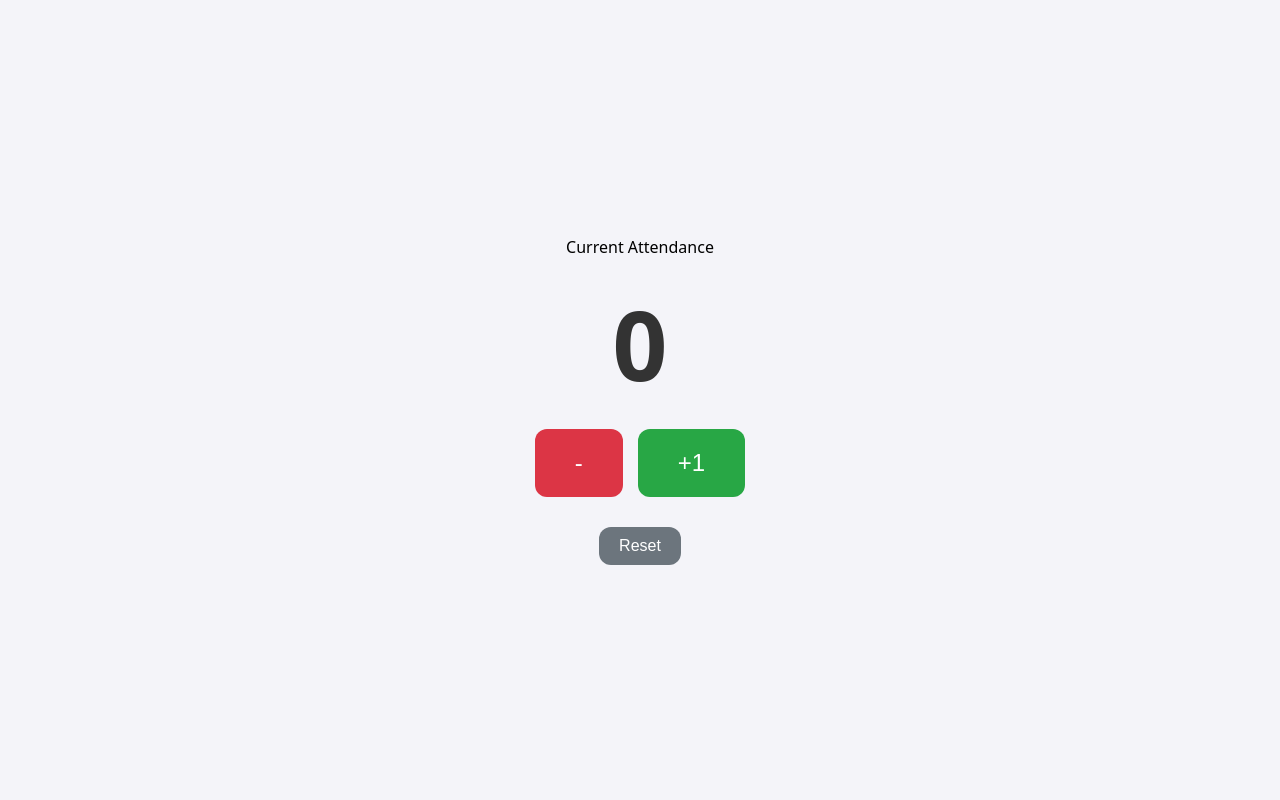
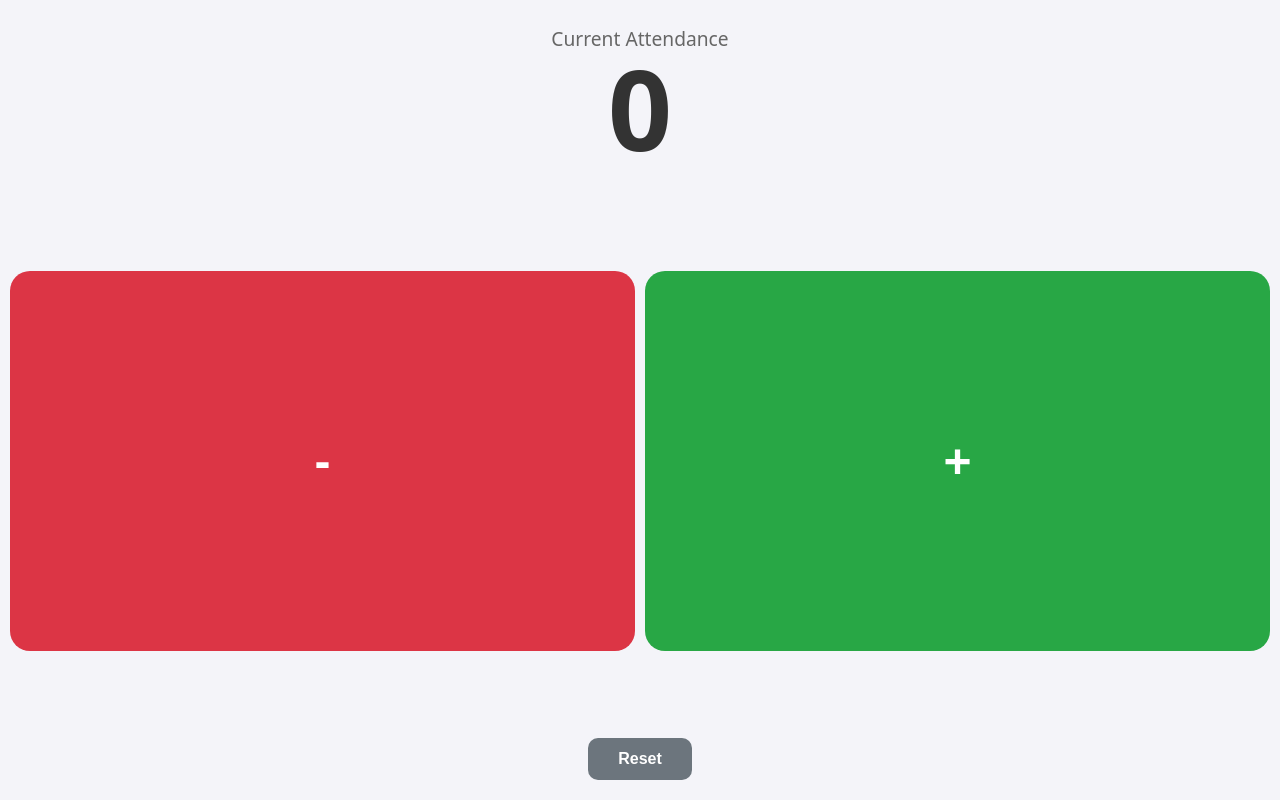
Before and after one commit to iamsabbi/event_clicker, a plain HTML site: page index.html in a window 1280 px wide. Drawn offline with Linux system fonts and the light colour scheme.

Commit message:
index.html

```diff
--- a/index.html
+++ b/index.html
@@ -2,7 +2,7 @@
 <html lang="en">
 <head>
   <meta charset="UTF-8">
-  <meta name="viewport" content="width=device-width, initial-scale=1.0">
+  <meta name="viewport" content="width=device-width, initial-scale=1.0, maximum-scale=1.0, user-scalable=no">
   <title>Attendance Clicker</title>
   <style>
     body {
@@ -10,62 +10,89 @@
       display: flex;
       flex-direction: column;
       align-items: center;
-      justify-content: center;
+      justify-content: space-between;
       height: 100vh;
       margin: 0;
       background-color: #f4f4f9;
       user-select: none;
+      -webkit-user-select: none;
+      touch-action: manipulation; /* Prevents double-tap zoom delay */
+      overflow: hidden;
+    }
+    .header {
+      padding: 20px;
+      text-align: center;
     }
     #count {
-      font-size: 6rem;
+      font-size: 7rem;
       font-weight: bold;
-      margin: 20px 0;
       color: #333;
+      line-height: 1;
+    }
+    .label {
+      font-size: 1.2rem;
+      color: #666;
+      margin-top: 5px;
     }
     .buttons {
       display: flex;
-      gap: 15px;
+      width: 100%;
+      height: 50vh;
+      gap: 10px;
+      padding: 10px;
+      box-sizing: border-box;
     }
     button {
-      font-size: 1.5rem;
-      padding: 20px 40px;
+      flex: 1;
+      font-size: 3rem;
+      font-weight: bold;
       border: none;
-      border-radius: 12px;
+      border-radius: 20px;
       cursor: pointer;
-      transition: transform 0.1s;
+      color: white;
+      transition: transform 0.05s;
     }
-    button:active { transform: scale(0.95); }
-    #add { background-color: #28a745; color: white; }
-    #sub { background-color: #dc3545; color: white; }
+    button:active { transform: scale(0.96); }
+    #sub { background-color: #dc3545; }
+    #add { background-color: #28a745; }
+
+    .footer {
+      padding-bottom: 20px;
+    }
     #reset {
-      margin-top: 30px;
       font-size: 1rem;
-      padding: 10px 20px;
+      padding: 12px 30px;
       background-color: #6c757d;
+      border-radius: 10px;
+      border: none;
       color: white;
+      cursor: pointer;
     }
   </style>
 </head>
 <body>
 
-  <div>Current Attendance</div>
-  <div id="count">0</div>
+  <div class="header">
+    <div class="label">Current Attendance</div>
+    <div id="count">0</div>
+  </div>
 
   <div class="buttons">
     <button id="sub" onclick="update(-1)">-</button>
-    <button id="add" onclick="update(1)">+1</button>
+    <button id="add" onclick="update(1)">+</button>
   </div>
 
-  <button id="reset" onclick="resetCount()">Reset</button>
+  <div class="footer">
+    <button id="reset" onclick="resetCount()">Reset</button>
+  </div>
 
   <script>
-    // Load saved count from browser storage so it doesn't vanish on refresh
     let count = parseInt(localStorage.getItem('attendanceCount')) || 0;
     const display = document.getElementById('count');
     display.innerText = count;
 
     function update(change) {
-      count = Math.max(0, count + change); // Prevents going below 0
+      count = Math.max(0, count + change);
       display.innerText = count;
       localStorage.setItem('attendanceCount', count);
     }
```
